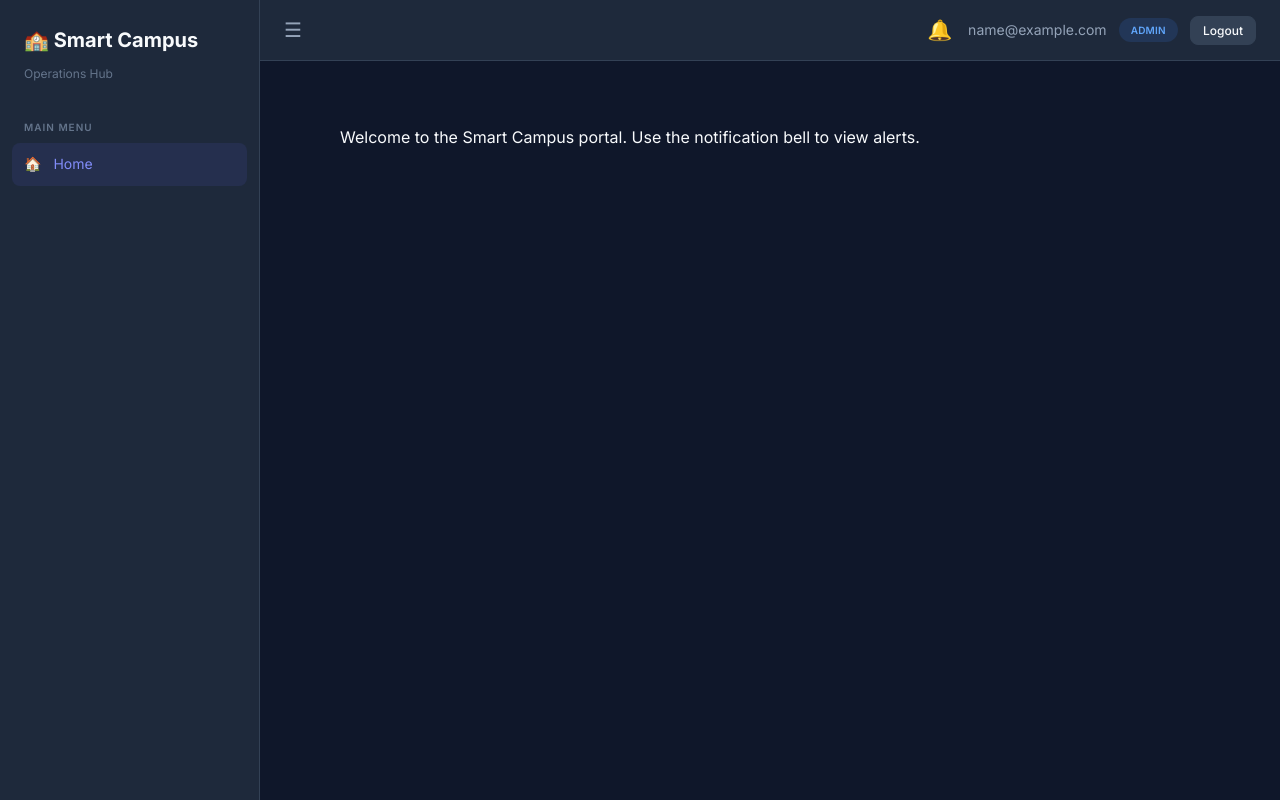
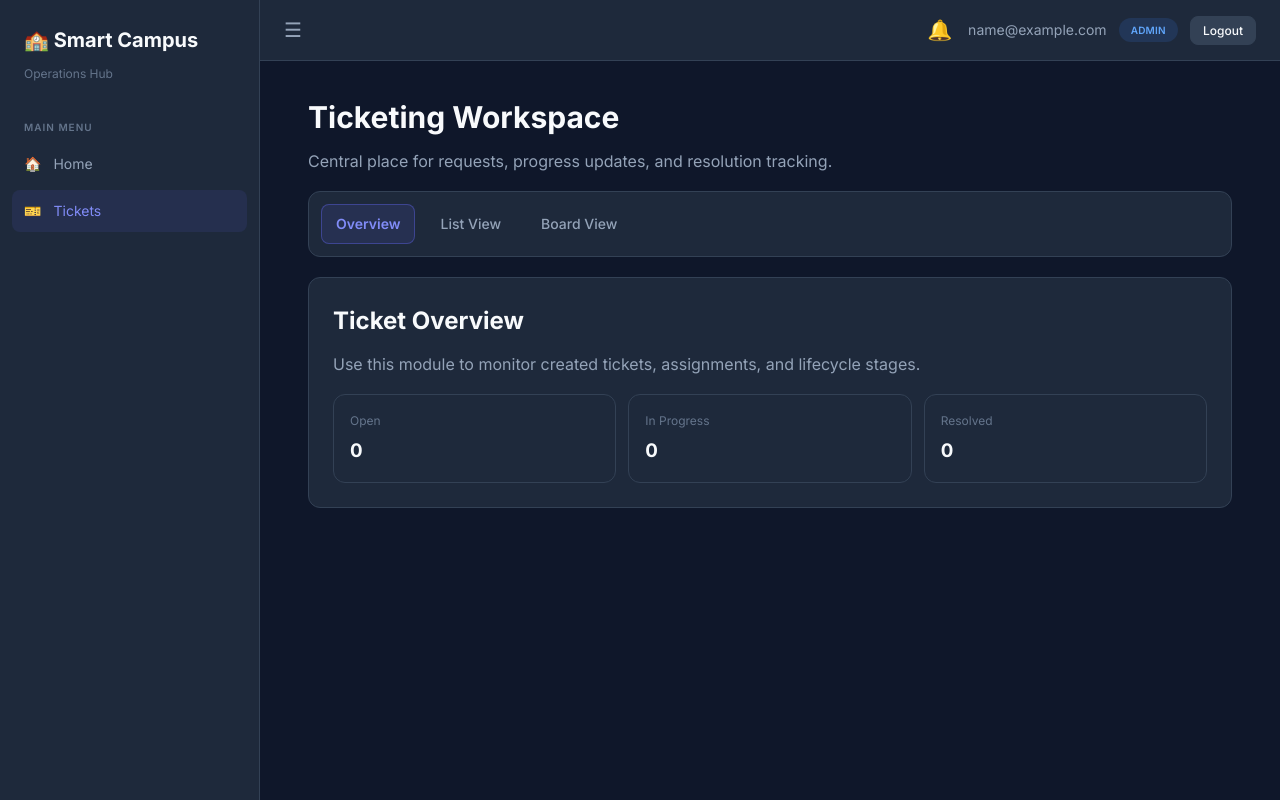
Before and after one commit to AchiYh/it3030-paf-2026-smart-campus-groupXX, a React (Vite) app in the folder frontend/: page /tickets in a window 1280 px wide. Before the commit this address led to /. Built offline with nearby package versions, Linux system fonts and the light colour scheme; sample sign-in values are in the browser's storage.

Commit message:
Implement ticketing module: Add TicketBaseLayout, TicketOverview, TicketListPage, TicketBoardPage, and TicketDetailsPage components; update routing and navigation.

```diff
--- a/frontend/src/layouts/MainLayout.jsx
+++ b/frontend/src/layouts/MainLayout.jsx
@@ -15,6 +15,7 @@ function MainLayout({ children }) {
 
   const navItems = [
     { label: 'Home', path: '/', icon: '🏠' },
+    { label: 'Tickets', path: '/tickets', icon: '🎫' },
   ];
 
   return (
--- /dev/null
+++ b/frontend/src/layouts/member3/TicketBaseLayout.jsx
@@ -0,0 +1,45 @@
+import { NavLink, Outlet } from 'react-router-dom';
+
+function TicketBaseLayout() {
+  const navLinkStyle = ({ isActive }) => ({
+    padding: '0.5rem 0.875rem',
+    borderRadius: '8px',
+    fontSize: '0.875rem',
+    color: isActive ? 'var(--primary-light)' : 'var(--text-secondary)',
+    background: isActive ? 'rgba(99,102,241,0.12)' : 'transparent',
+    border: `1px solid ${isActive ? 'rgba(99,102,241,0.4)' : 'transparent'}`,
+    fontWeight: isActive ? 600 : 500,
+    transition: 'var(--transition)',
+  });
+
+  return (
+    <section className="fade-in">
+      <div className="page-header" style={{ marginBottom: '1rem' }}>
+        <h1>Ticketing Workspace</h1>
+        <p>Central place for requests, progress updates, and resolution tracking.</p>
+      </div>
+
+      <div
+        style={{
+          display: 'flex',
+          alignItems: 'center',
+          gap: '0.625rem',
+          padding: '0.75rem',
+          borderRadius: '12px',
+          border: '1px solid var(--border-color)',
+          background: 'var(--bg-secondary)',
+          marginBottom: '1.25rem',
+          flexWrap: 'wrap',
+        }}
+      >
+        <NavLink to="/tickets" end style={navLinkStyle}>Overview</NavLink>
+        <NavLink to="/tickets/list" style={navLinkStyle}>List View</NavLink>
+        <NavLink to="/tickets/board" style={navLinkStyle}>Board View</NavLink>
+      </div>
+
+      <Outlet />
+    </section>
+  );
+}
+
+export default TicketBaseLayout;
--- /dev/null
+++ b/frontend/src/pages/member3/ticketing/TicketBoardPage.jsx
@@ -0,0 +1,25 @@
+function TicketBoardPage() {
+  const columns = [
+    { title: 'Open', badge: 'badge-open' },
+    { title: 'In Progress', badge: 'badge-in-progress' },
+    { title: 'Resolved', badge: 'badge-resolved' },
+  ];
+
+  return (
+    <div style={{ display: 'grid', gridTemplateColumns: 'repeat(auto-fit, minmax(220px, 1fr))', gap: '0.875rem' }}>
+      {columns.map((column) => (
+        <div key={column.title} className="card" style={{ minHeight: '250px' }}>
+          <div style={{ display: 'flex', justifyContent: 'space-between', marginBottom: '0.75rem' }}>
+            <h3 style={{ fontSize: '1rem' }}>{column.title}</h3>
+            <span className={`badge ${column.badge}`}>0</span>
+          </div>
+          <p style={{ color: 'var(--text-muted)', fontSize: '0.875rem' }}>
+            Board column scaffold ready for drag-and-drop tickets.
+          </p>
+        </div>
+      ))}
+    </div>
+  );
+}
+
+export default TicketBoardPage;
--- /dev/null
+++ b/frontend/src/pages/member3/ticketing/TicketDetailsPage.jsx
@@ -0,0 +1,19 @@
+import { useParams } from 'react-router-dom';
+
+function TicketDetailsPage() {
+  const { ticketId } = useParams();
+
+  return (
+    <div className="card">
+      <h2 style={{ marginBottom: '0.75rem' }}>Ticket Details</h2>
+      <p style={{ color: 'var(--text-secondary)', marginBottom: '0.25rem' }}>
+        Selected ticket: <strong>{ticketId}</strong>
+      </p>
+      <p style={{ color: 'var(--text-muted)' }}>
+        Detail layout scaffold is ready for summary, comments, attachments, and workflow actions.
+      </p>
+    </div>
+  );
+}
+
+export default TicketDetailsPage;
--- /dev/null
+++ b/frontend/src/pages/member3/ticketing/TicketListPage.jsx
@@ -0,0 +1,37 @@
+import { Link } from 'react-router-dom';
+
+function TicketListPage() {
+  return (
+    <div className="card">
+      <div style={{ display: 'flex', justifyContent: 'space-between', alignItems: 'center', marginBottom: '1rem' }}>
+        <h2>Ticket List</h2>
+        <button className="btn btn-primary" type="button">+ New Ticket</button>
+      </div>
+
+      <div className="table-container">
+        <table>
+          <thead>
+            <tr>
+              <th>Ticket ID</th>
+              <th>Title</th>
+              <th>Status</th>
+              <th>Priority</th>
+              <th>Assignee</th>
+            </tr>
+          </thead>
+          <tbody>
+            <tr>
+              <td><Link to="/tickets/TCK-001">TCK-001</Link></td>
+              <td>Sample issue placeholder</td>
+              <td><span className="badge badge-open">OPEN</span></td>
+              <td><span className="badge badge-warning">MEDIUM</span></td>
+              <td>Unassigned</td>
+            </tr>
+          </tbody>
+        </table>
+      </div>
+    </div>
+  );
+}
+
+export default TicketListPage;
--- /dev/null
+++ b/frontend/src/pages/member3/ticketing/TicketOverview.jsx
@@ -0,0 +1,27 @@
+function TicketOverview() {
+  return (
+    <div className="card">
+      <h2 style={{ marginBottom: '0.75rem' }}>Ticket Overview</h2>
+      <p style={{ color: 'var(--text-secondary)', marginBottom: '1rem' }}>
+        Use this module to monitor created tickets, assignments, and lifecycle stages.
+      </p>
+
+      <div style={{ display: 'grid', gridTemplateColumns: 'repeat(auto-fit, minmax(180px, 1fr))', gap: '0.75rem' }}>
+        <div className="card" style={{ padding: '1rem' }}>
+          <p style={{ color: 'var(--text-muted)', fontSize: '0.75rem' }}>Open</p>
+          <h3 style={{ marginTop: '0.35rem' }}>0</h3>
+        </div>
+        <div className="card" style={{ padding: '1rem' }}>
+          <p style={{ color: 'var(--text-muted)', fontSize: '0.75rem' }}>In Progress</p>
+          <h3 style={{ marginTop: '0.35rem' }}>0</h3>
+        </div>
+        <div className="card" style={{ padding: '1rem' }}>
+          <p style={{ color: 'var(--text-muted)', fontSize: '0.75rem' }}>Resolved</p>
+          <h3 style={{ marginTop: '0.35rem' }}>0</h3>
+        </div>
+      </div>
+    </div>
+  );
+}
+
+export default TicketOverview;
--- a/frontend/src/routes/AppRoutes.jsx
+++ b/frontend/src/routes/AppRoutes.jsx
@@ -1,6 +1,11 @@
 import { Routes, Route, Navigate } from 'react-router-dom';
 import ProtectedRoute from './ProtectedRoute';
 import Login from '../pages/member4/Login';
+import TicketBaseLayout from '../layouts/member3/TicketBaseLayout';
+import TicketOverview from '../pages/member3/ticketing/TicketOverview';
+import TicketListPage from '../pages/member3/ticketing/TicketListPage';
+import TicketBoardPage from '../pages/member3/ticketing/TicketBoardPage';
+import TicketDetailsPage from '../pages/member3/ticketing/TicketDetailsPage';
 
 function AppRoutes() {
   return (
@@ -18,6 +23,20 @@ function AppRoutes() {
         }
       />
 
+      <Route
+        path="/tickets"
+        element={
+          <ProtectedRoute>
+            <TicketBaseLayout />
+          </ProtectedRoute>
+        }
+      >
+        <Route index element={<TicketOverview />} />
+        <Route path="list" element={<TicketListPage />} />
+        <Route path="board" element={<TicketBoardPage />} />
+        <Route path=":ticketId" element={<TicketDetailsPage />} />
+      </Route>
+
       <Route path="*" element={<Navigate to="/" replace />} />
     </Routes>
   );
```
